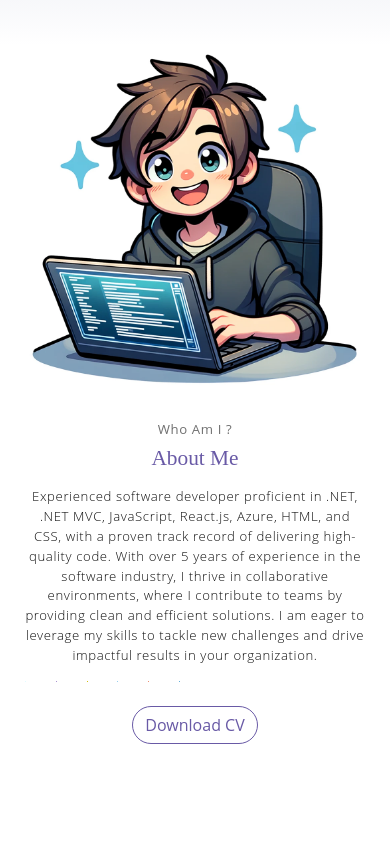
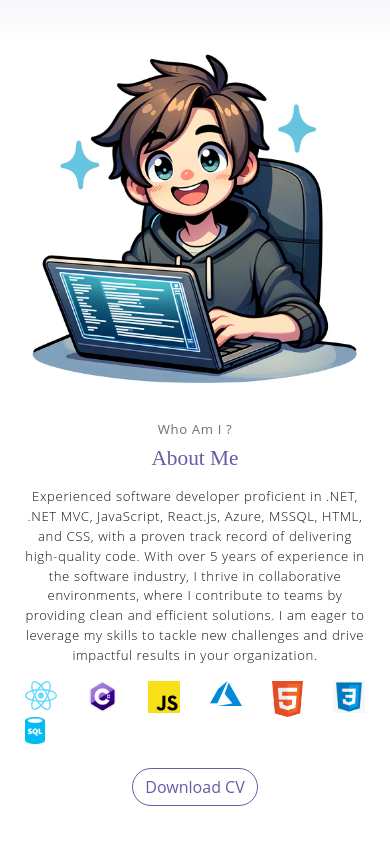
Before and after one commit to rrraut57/portfolio, a Next.js app: page / in a window 390 px wide. Shown: the part 799-1643 px from the top of the page. Before the commit the page ends 1613 px from the top, so only its background shows below. Built offline with nearby package versions, Linux system fonts and the light colour scheme.

Commit message:
updated file

```diff
--- a/src/app/page.tsx
+++ b/src/app/page.tsx
@@ -86,17 +86,21 @@ export default function Home() {
               <p className="section-subtitle">Who Am I ?</p>
               <h2 className="section-title mb-3">About Me</h2>
               <p>
-                Experienced software developer proficient in .NET, .NET MVC, JavaScript, React.js, Azure, HTML, and CSS, with a proven track record of delivering high-quality code.
+                Experienced software developer proficient in .NET, .NET MVC, JavaScript, React.js, Azure, MSSQL, HTML, and CSS, with a proven track record of delivering high-quality code.
                 With over 5 years of experience in the software industry, I thrive in collaborative environments, where I contribute to teams by providing clean and efficient solutions. I am eager to leverage my skills to tackle new challenges and drive impactful results in your organization.
 
               </p>
+
               <div className="row">
-                <div className="col-1"> <img src="/images/React-icon.svg" title="React Js" width={50}></img></div>
-                <div className="col-1"> <img src="/images/csharpicon.png" title="C#" width={50}></img></div>
-                <div className="col-1"> <img src="/images/javascript-icon.png" title="Javascript" width={50}></img></div>
-                <div className="col-1"> <img src="/images/azure-icon.png" title="Azure" width={50}></img></div>
-                <div className="col-1"> <img src="/images/html-icon.webp" title="HTML" width={50}></img></div>
-                <div className="col-1"> <img src="/images/css-icon.png" title="CSS" width={50}></img></div>
+
+                {/* <div className="col-md-1">    <img className="link" src="/images/React-icon.svg" title="React Js" width={50}></img></div> */}
+                <div className="col-2 col-sm-1 col-md-1"> <img className="icon" src="/images/React-icon.svg" title="React Js" width={50}></img></div>
+                <div className="col-2 col-sm-1  col-md-1"> <img src="/images/csharpicon.png" title="C#" width={50}></img></div>
+                <div className="col-2  col-sm-1  col-md-1"> <img src="/images/javascript-icon.png" title="Javascript" width={50}></img></div>
+                <div className="col-2  col-sm-1  col-md-1"> <img src="/images/azure-icon.png" title="Azure" width={50}></img></div>
+                <div className="col-2  col-sm-1  col-md-1"> <img src="/images/html-icon.webp" title="HTML" width={50}></img></div>
+                <div className="col-2  col-sm-1  col-md-1"> <img src="/images/css-icon.png" title="CSS" width={50}></img></div>
+                <div className="col-2  col-sm-1  col-md-1"> <img src="/images/sql-icon.png" title="SQL" width={20}></img></div>
               </div>
               <a className="btn-rounded btn btn-outline-primary mt-4" href='/files/RahulRautResume.pdf' download>Download CV </a>
             </div>
```
Also changed, not shown: public/images/sql-icon.png (added).
